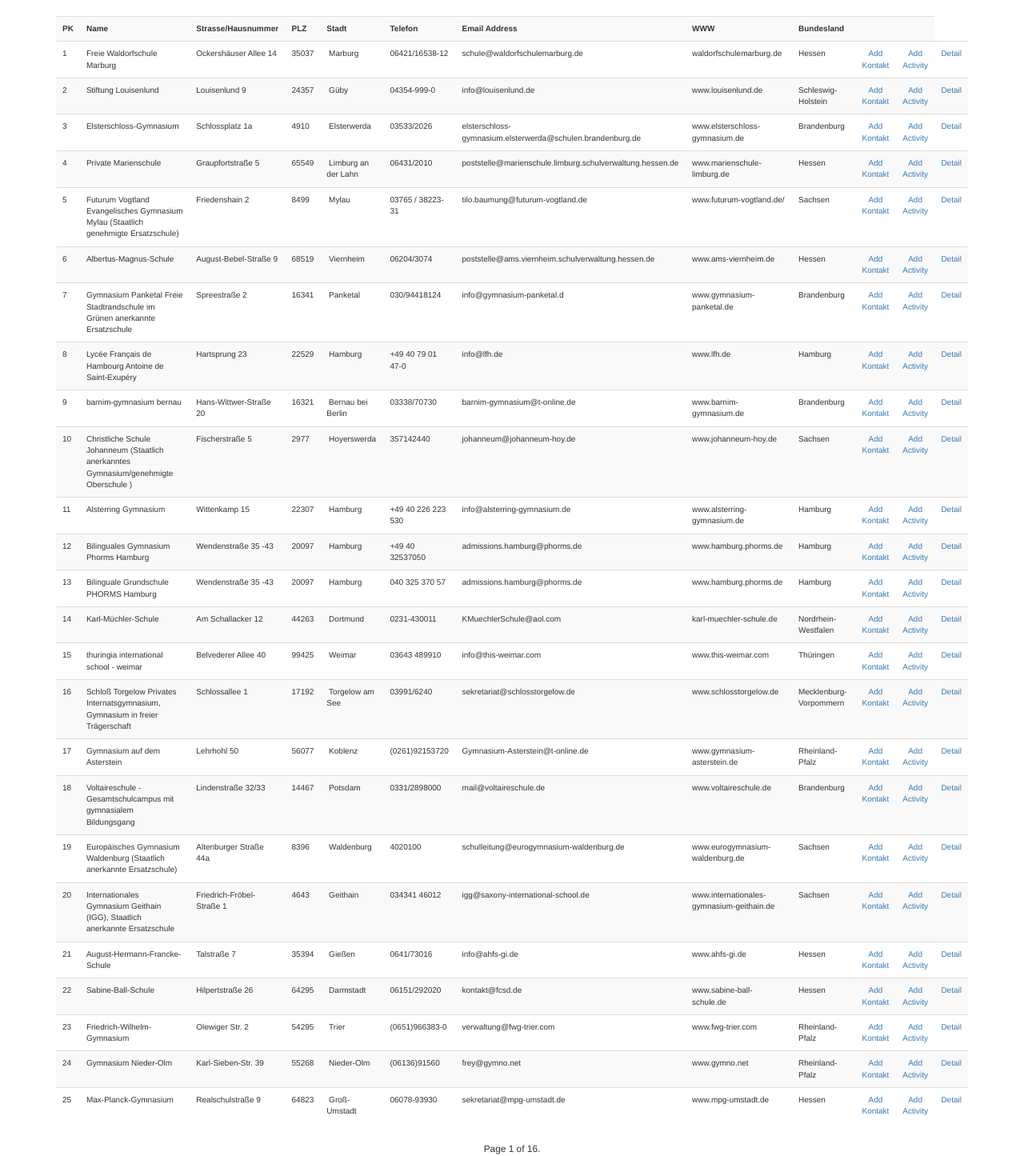
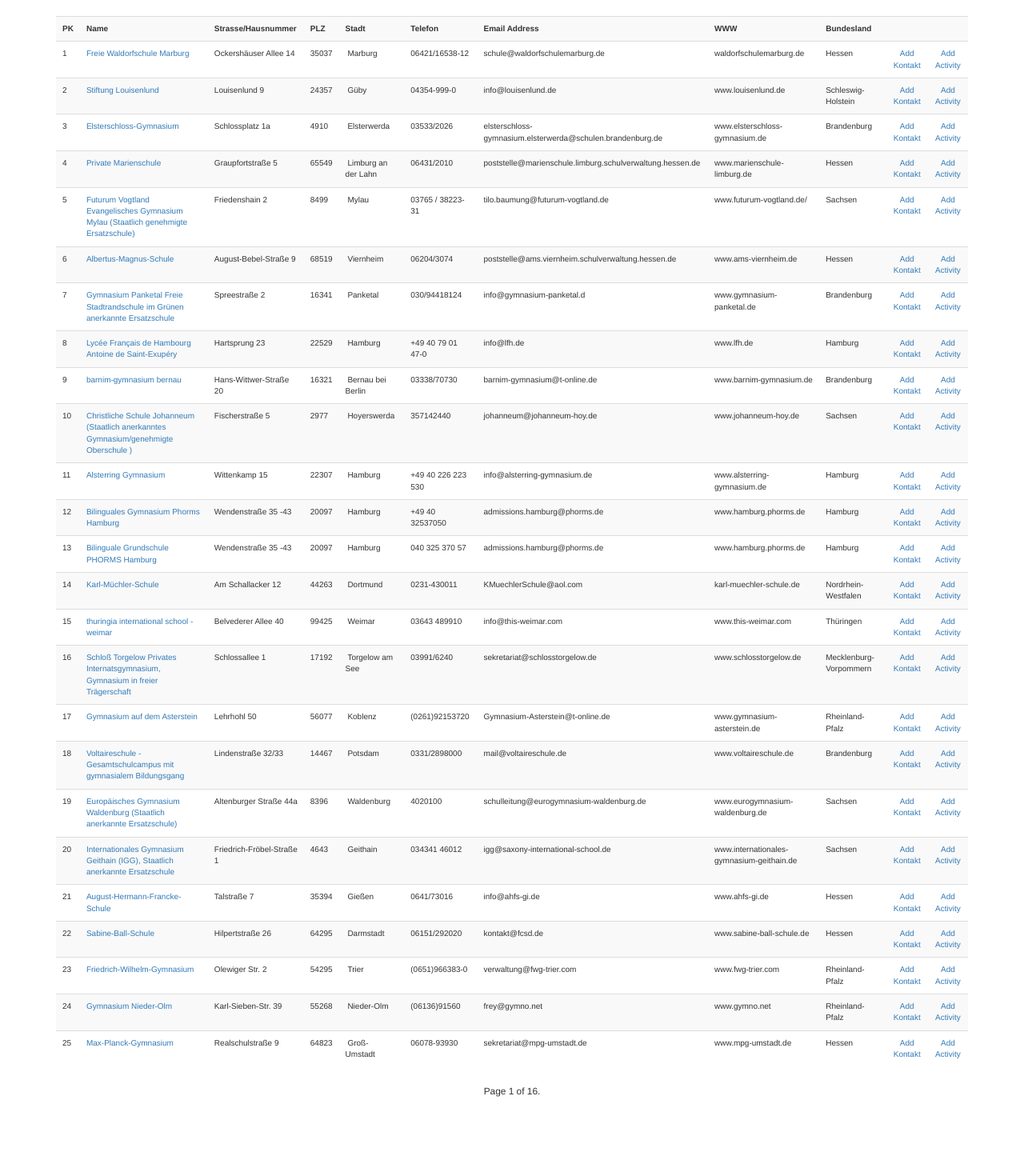
Before and after one commit to jacobmatthewmurray/uwcbewerbung, a Django app: page /orgmgm/organisation/ in a window 1280 px wide. Shown: the part 52-1497 px from the top of the page at 80% size. After the commit the page ends 1423 px from the top, so only its background shows below. Run offline with Django 3.2, Linux system fonts and the light colour scheme; data comes from the database, SQL or seed files in the repository; some libraries are stand-ins or nearby versions.

Commit message:
changed organisation detail to class based implementation

```diff
--- a/orgmgm/templates/orgmgm/organisation/list.html
+++ b/orgmgm/templates/orgmgm/organisation/list.html
@@ -19,7 +19,7 @@
     {% for o in orgs %}
     <tr>
         <td>{{ o.pk }}</td>
-        <td>{{ o.name }}</td>
+        <td><a href="{% url 'organisation_detail' pk=o.pk %}">{{ o.name }}</a></td>
         <td>{{ o.strassehsnr }}</td>
         <td>{{ o.plz }}</td>
         <td>{{ o.stadt }}</td>
@@ -29,7 +29,6 @@
         <td>{{ o.bundesland }}</td>
         <td><center><a href="{% url 'kontakt_add'%}?organisation={{ o.pk }}">Add Kontakt</a></center></td>
         <td><center><a href="{% url 'activity_add'%}?organisation={{ o.pk }}">Add Activity</a></center></td>
-        <td><center><a href="{% url 'organisation_detail' pk=o.pk %}">Detail</a></center></td>
     </tr>
     {% endfor %}
 </table>
--- a/orgmgm/urls.py
+++ b/orgmgm/urls.py
@@ -15,7 +15,7 @@
     url(r'^organisation/$', views.organisation_list, name='organisation_list'),
     url(r'^organisation/search/$', views.organisation_search, name='organisation_search'),
     url(r'^organisation/add/$', views.organisation_add, name='organisation_add'),
-    url(r'^organisation/detail/(?P<pk>\d+)/$', views.organisation_detail, name='organisation_detail'),
+    url(r'^organisation/detail/(?P<pk>\d+)/$', views.OrganisationDetail.as_view(), name='organisation_detail'),
     url(r'^organisation/edit/(?P<pk>\d+)/$', views.organisation_edit, name='organisation_edit'),
     url(r'^organisation/delete/(?P<pk>\d+)/$', views.organisation_delete, name='organisation_delete'),
 ]
--- a/orgmgm/views.py
+++ b/orgmgm/views.py
@@ -120,33 +120,24 @@
                   {'organisation': organisation})
 
 
-# class OrganisationDetail(DetailView):
+class OrganisationDetail(DetailView):
 
-#     model = Organisation
-#     template_name = 'orgmgm/organisation/detail.html'
-#     # context_object_name = "organisation_detail"
+    model = Organisation
+    template_name = 'orgmgm/organisation/detail.html'
+    context_object_name = "organisation"
 
-#     # def get_context_data(self, **kwargs):
-#     #     context = super(OrganisationDetail, self).get_context_data(**kwargs)
-#     #     context['activity_list'] = Activity.objects.all()
-#     #     return context
-
-#     # def get_object(self):
-#     #     # Call the superclass
-#     #     object = super(OrganisationDetail, self).get_object()
-#     #     return object
-
-#     def get(self, request, pk):
-#         organisation = get_object_or_404(Organisation, pk=pk)
-#         return render(request, self.template_name,
-#                   {'organisation': organisation})
+    def get_context_data(self, **kwargs):
+        #print(self.pk)
+        context = super(OrganisationDetail, self).get_context_data(**kwargs)
+        context['activity_list'] = Activity.objects.filter(organisation_id=self.kwargs['pk'])
+        return context
 
 
 
-def organisation_detail(request, pk):
-    organisation = get_object_or_404(Organisation, pk=pk)
-    return render(request, 'orgmgm/organisation/detail.html',
-                  {'organisation': organisation})
+# def organisation_detail(request, pk):
+#     organisation = get_object_or_404(Organisation, pk=pk)
+#     return render(request, 'orgmgm/organisation/detail.html',
+#                   {'organisation': organisation})
 
 
 def organisation_edit(request, pk):
```
